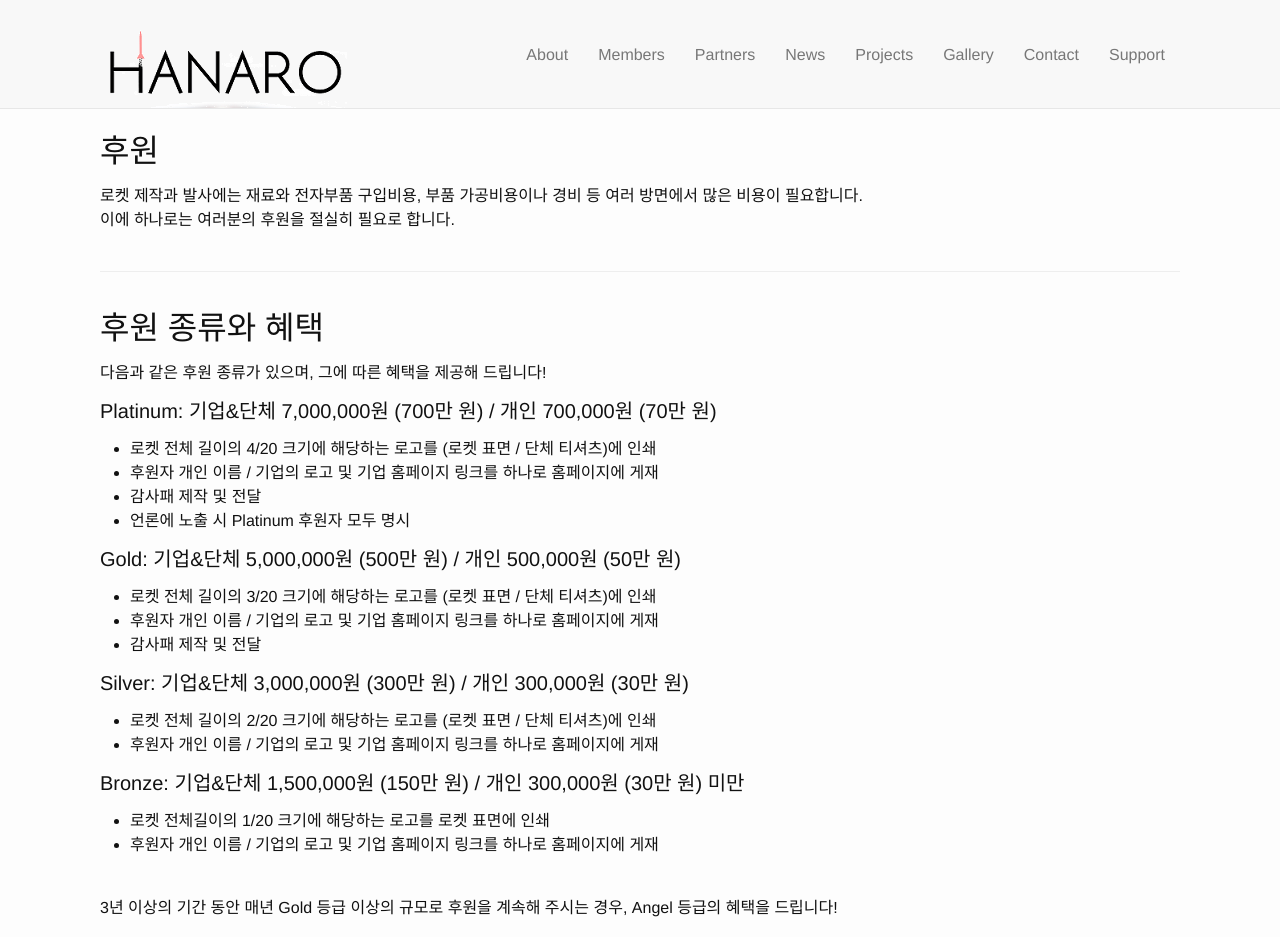
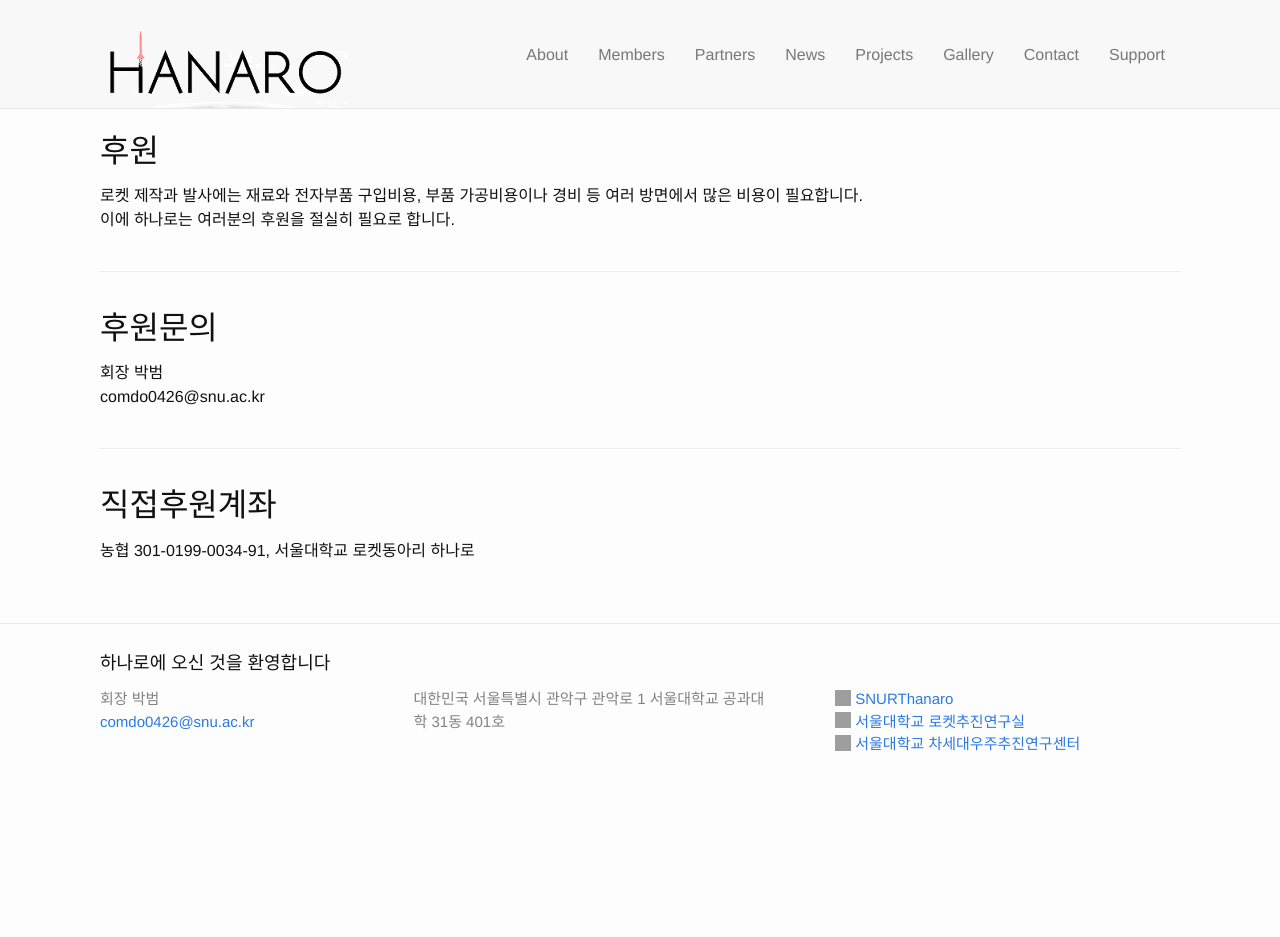
Before and after one commit to Hanaro2021/hanaro.github.io, a Jekyll site: the page built from _pages/8.support.md, in a window 1280 px wide. Shown: the top 937 px of the page. Built offline with Jekyll 4.4.1, drawn with Linux system fonts in a browser that asks for light colours; nearby versions of some CDN libraries; some of the changed text lies outside the part shown; grey boxes are pictures that could not be loaded.

Commit message:
Update 8.support.md

```diff
--- a/_pages/8.support.md
+++ b/_pages/8.support.md
@@ -9,47 +9,6 @@ permalink: /support/
 
 * * *
 <br/>
-<h2>후원 종류와 혜택</h2>
-
-다음과 같은 후원 종류가 있으며, 그에 따른 혜택을 제공해 드립니다!<br/>
-
-
-<h4> Platinum: 기업&단체 7,000,000원 (700만 원) / 개인 700,000원 (70만 원)</h4>
-- 로켓 전체 길이의 4/20 크기에 해당하는 로고를 (로켓 표면 / 단체 티셔츠)에 인쇄<br/>
-- 후원자 개인 이름 / 기업의 로고 및 기업 홈페이지 링크를 하나로 홈페이지에 게재<br/>
-- 감사패 제작 및 전달<br/>
-- 언론에 노출 시 Platinum 후원자 모두 명시<br/>
-
-<h4> Gold: 기업&단체 5,000,000원 (500만 원) / 개인 500,000원 (50만 원)</h4>
-- 로켓 전체 길이의 3/20 크기에 해당하는 로고를 (로켓 표면 / 단체 티셔츠)에 인쇄<br/>
-- 후원자 개인 이름 / 기업의 로고 및 기업 홈페이지 링크를 하나로 홈페이지에 게재<br/>
-- 감사패 제작 및 전달<br/>
-
-<h4> Silver: 기업&단체 3,000,000원 (300만 원) / 개인 300,000원 (30만 원)</h4>
-- 로켓 전체 길이의 2/20 크기에 해당하는 로고를 (로켓 표면 / 단체 티셔츠)에 인쇄<br/>
-- 후원자 개인 이름 / 기업의 로고 및 기업 홈페이지 링크를 하나로 홈페이지에 게재<br/>
-
-<h4>Bronze: 기업&단체 1,500,000원 (150만 원) / 개인 300,000원 (30만 원) 미만</h4>
-- 로켓 전체길이의 1/20 크기에 해당하는 로고를 로켓 표면에 인쇄<br/>
-- 후원자 개인 이름 / 기업의 로고 및 기업 홈페이지 링크를 하나로 홈페이지에 게재<br/><br/>
-
-3년 이상의 기간 동안 매년 Gold 등급 이상의 규모로 후원을 계속해 주시는 경우, Angel 등급의 혜택을 드립니다!<br/>
-
-<h4>Angel</h4>
-- 논문 등, 동아리 내에서 출판되는 모든 출판물에 후원자의 이름 / 기업&단체의 로고를 기재(기재 형식: ‘funded by ~’)<br/>
-- 기업&단체의 경우, 매년 서울대학교 항공전시회에 부스 형태로 참가가 가능(부스 비용 무료)<br/>
-- 개인의 경우, 매년 서울대학교 항공전시회에 내빈으로 초대
-<br/><br/><br/>
-
-
-※로켓 표면과 단체 티셔츠에 인쇄되는 로고 (예시)<br/><br/><img src="https://github.com/hsb6350/hanaro.github.io/blob/master/assets/logo/ROCKETMARK.JPG?raw=true" width="240" height="500" /><img src="https://github.com/hsb6350/hanaro.github.io/blob/master/assets/logo/tshirts.PNG?raw=true" width="646" height="500" /><br/>
-
-※로고의 인쇄 순서는 동일 등급내 선착순입니다<br/>
-
-※최대 금액 후원자의 이름 / 기업&단체의 로고를 단체 모자에도 인쇄<br/><br/>
-
-* * *
-<br/>
 <h2>후원문의</h2>
 회장 박범<br/>
 comdo0426@snu.ac.kr<br/><br/>
@@ -58,10 +17,3 @@ comdo0426@snu.ac.kr<br/><br/>
 <br/>
 <h2>직접후원계좌</h2>
 농협 301-0199-0034-91, 서울대학교 로켓동아리 하나로
-
-* * *
-<br/>
-<h2>서울대학교 발전기금을 통한 후원</h2>
-[서울대학교 발전기금](http://snu.or.kr) 접속 > 상단 ‘온라인 약정’ > 일반/빠른 약정 > 희망사용처란에 '기타(자유기재)' 선택 > <br/>
-기타(자유기재)란에 ‘서울대학교 로켓동아리 하나로’ 입력 <br/>
-(세금 공제를 위한 기부금영수증이 서울대학교 공과대학으로부터 발급됩니다!)
```
